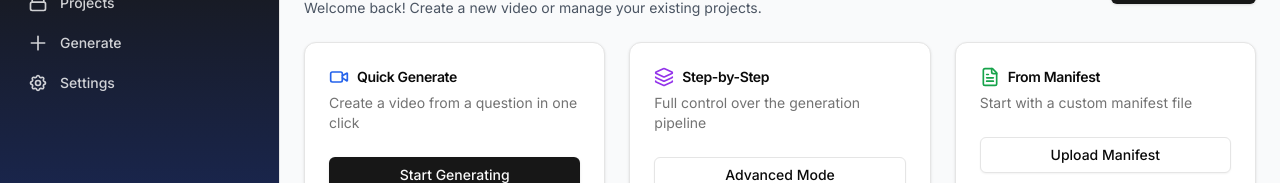
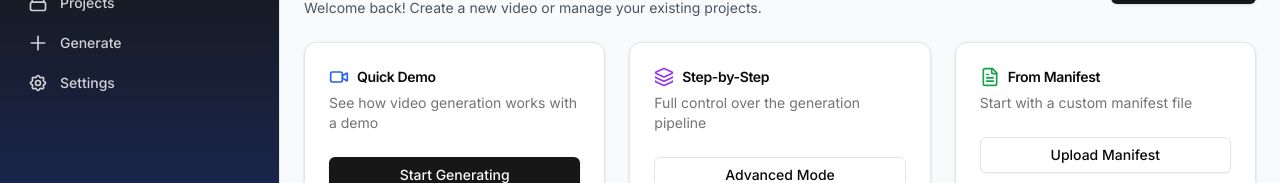
Before and after one commit to calemcnulty-gai/brunnr-frontend, a Next.js app: page /dashboard in a window 1280 px wide. Shown: the part 127-310 px from the top of the page. Built offline with nearby package versions, Linux system fonts and the light colour scheme; no server answers.

Commit message:
refactor: replace Quick Generate with Quick Demo in UI

```diff
--- a/src/app/dashboard/page.tsx
+++ b/src/app/dashboard/page.tsx
@@ -41,10 +41,10 @@ export default function DashboardPage() {
           <CardHeader>
             <div className="flex items-center gap-2">
               <Video className="h-5 w-5 text-blue-600" />
-              <CardTitle>Quick Generate</CardTitle>
+              <CardTitle>Quick Demo</CardTitle>
             </div>
             <CardDescription>
-              Create a video from a question in one click
+              See how video generation works with a demo
             </CardDescription>
           </CardHeader>
           <CardContent>
--- a/src/app/project/[id]/page.tsx
+++ b/src/app/project/[id]/page.tsx
@@ -8,7 +8,7 @@
 import { useEffect } from 'react'
 import { useParams, useRouter } from 'next/navigation'
 import { useProject } from '@/hooks/use-projects'
-import { QuickGenerationWorkflow } from '@/components/projects/QuickGenerationWorkflow'
+import { QuickDemoWorkflow } from '@/components/projects/QuickDemoWorkflow'
 import { StepByStepWorkflow } from '@/components/projects/StepByStepWorkflow'
 import { ManifestWorkflow } from '@/components/projects/ManifestWorkflow'
 import { Loader2 } from 'lucide-react'
@@ -52,7 +52,7 @@ export default function ProjectPage() {
   // Render appropriate workflow based on project type
   switch (project.workflow_type) {
     case 'quick':
-      return <QuickGenerationWorkflow project={project} />
+      return <QuickDemoWorkflow project={project} />
     case 'step-by-step':
       return <StepByStepWorkflow project={project} />
     case 'manifest':
--- a/src/components/projects/WorkflowSelectorModal.tsx
+++ b/src/components/projects/WorkflowSelectorModal.tsx
@@ -31,15 +31,15 @@ interface WorkflowOption {
 const workflowOptions: WorkflowOption[] = [
   {
     type: 'quick',
-    title: 'Quick Generation',
-    description: 'Create a video from a single question in one click',
+    title: 'Quick Demo',
+    description: 'Experience video generation with a pre-built DeMorgan\'s Laws example',
     icon: <Video className="h-8 w-8" />,
-    color: 'text-blue-600 bg-blue-50',
+    color: 'text-purple-600 bg-purple-50',
     features: [
-      'Fastest option',
-      'Single question input',
-      'Automatic optimization',
-      'Great for simple topics'
+      'Pre-built manifest example',
+      'Shows generation pipeline',
+      'DeMorgan\'s Laws demo',
+      'Learn how it works'
     ]
   },
   {
```
